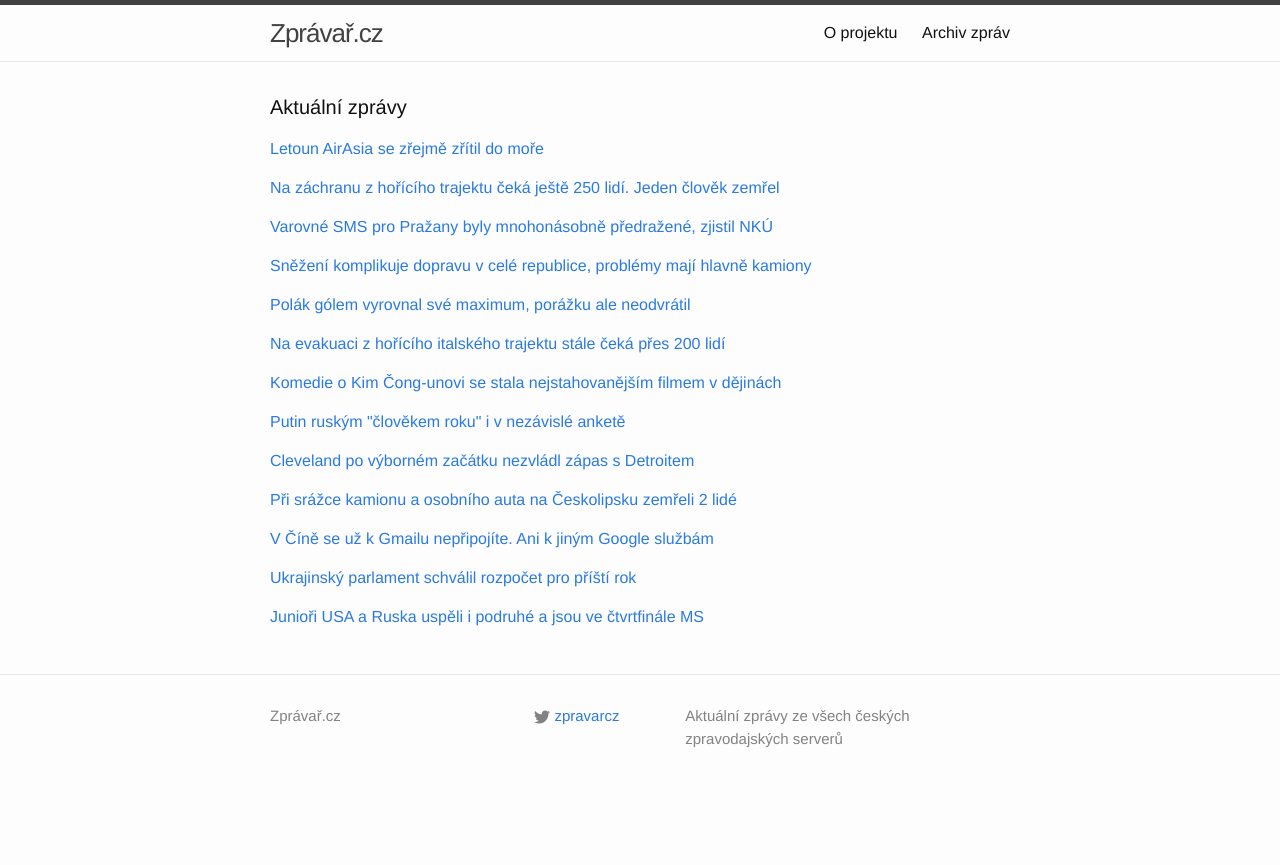
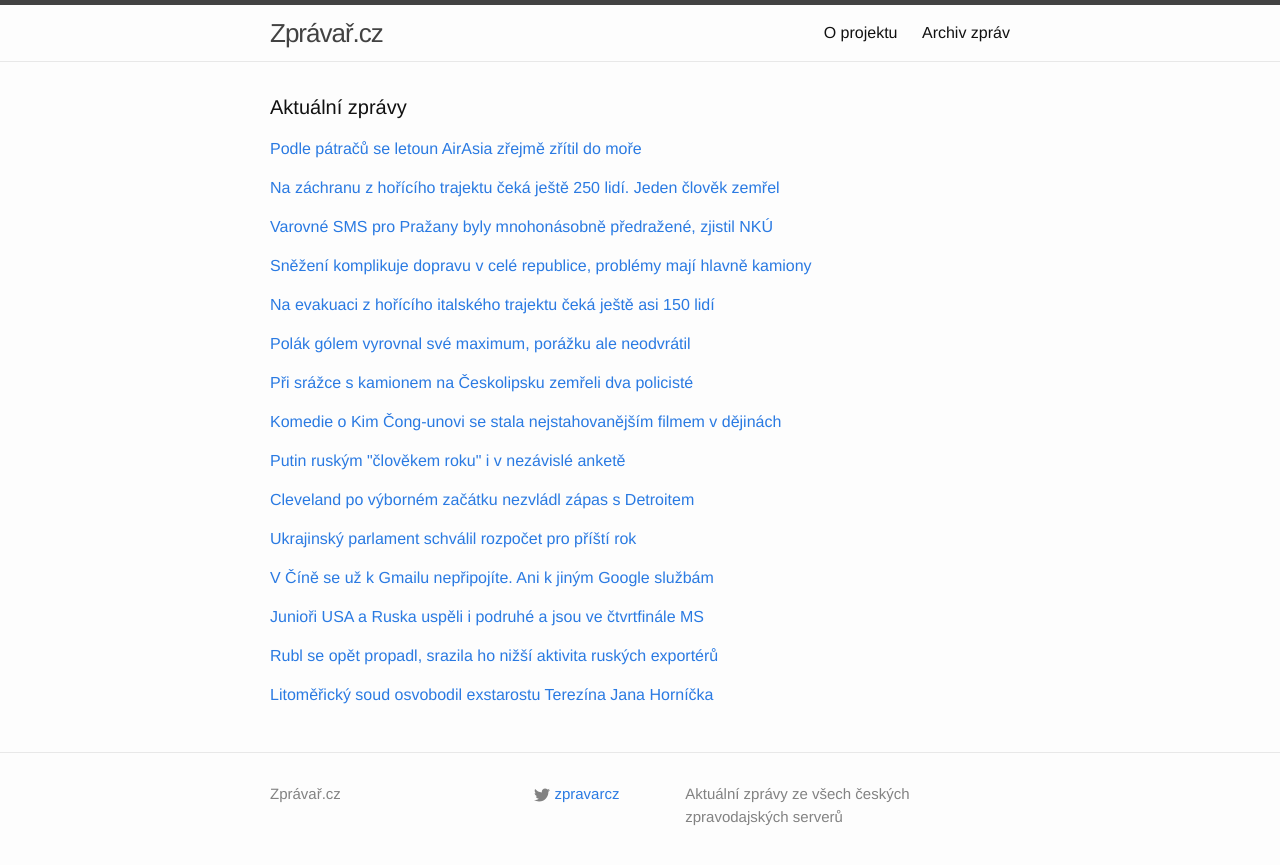
Before and after one commit to adliska/zpravar, a Jekyll site: the page built from index.html, in a window 1280 px wide. Shown: the top 865 px of the page. Built offline with Jekyll 4.4.1, drawn with Linux system fonts in a browser that asks for light colours; some of the changed lines change nothing that is shown.

Commit message:
zpravar news update

```diff
--- a/index.html
+++ b/index.html
@@ -5,9 +5,10 @@ layout: default
 <div class="home">
     <h1 class="page-heading">Aktuální zprávy</h1>
 
-<p><a href="javascript:;" onclick="toggle_visibility('zpravy0')">Letoun AirAsia se zřejmě zřítil do moře</a></p>
+<p><a href="javascript:;" onclick="toggle_visibility('zpravy0')">Podle pátračů se letoun AirAsia zřejmě zřítil do moře</a></p>
 <div id="zpravy0" style="display:none">
 <ul>
+<li><a href=http://www.tyden.cz/rubriky/zahranici/asie-a-oceanie/podle-patracu-se-letoun-airasia-zrejme-zritil-do-more_328529.html>Podle pátračů se letoun AirAsia zřejmě zřítil do moře - www.tyden.cz</a></li>
 <li><a href=http://www.ceskatelevize.cz/ct24/svet/296625-letoun-airasia-se-zrejme-zritil-do-more/>Letoun AirAsia se zřejmě zřítil do moře - www.ceskatelevize.cz</a></li>
 <li><a href=http://zahranicni.ihned.cz/c1-63309200-prvni-stopy-po-zmizelem-letadle-airasia-v-mori-se-nasly-objekty>První stopy po zmizelém letadle AirAsia? V moři se našly objekty - zahranicni.ihned.cz</a></li>
 <li><a href=http://www.rozhlas.cz/_zprava/letoun-spolecnosti-airasia-se-podle-expertu-zritil-u-ostrova-belitung--1437144>Letoun společnosti AirAsia se podle expertů zřítil u ostrova Belitung - www.rozhlas.cz</a></li>
@@ -64,8 +65,18 @@ layout: default
 <li><a href=http://www.ceskenoviny.cz/zpravy/zpravy/v-nekterych-krajich-snezi-silnicari-radi-zvysenou-opatrnost/1163072>V některých krajích sněží, silničáři radí zvýšenou opatrnost - www.ceskenoviny.cz</a></li>
 <li><a href=http://www.denik.cz/z_domova/snih-a-mraz-komplikuje-dopravu-na-silnicich-20141229.html>Čerstvý sníh a mráz komplikují dopravu na silnicích - www.denik.cz</a></li>
 </ul>
-</div><p><a href="javascript:;" onclick="toggle_visibility('zpravy4')">Polák gólem vyrovnal své maximum, porážku ale neodvrátil</a></p>
+</div><p><a href="javascript:;" onclick="toggle_visibility('zpravy4')">Na evakuaci z hořícího italského trajektu čeká ještě asi 150 lidí</a></p>
 <div id="zpravy4" style="display:none">
+<ul>
+<li><a href=http://www.rozhlas.cz/_zprava/na-evakuaci-z-horiciho-italskeho-trajektu-ceka-jeste-asi-150-lidi--1437121>Na evakuaci z hořícího italského trajektu čeká ještě asi 150 lidí - www.rozhlas.cz</a></li>
+<li><a href=http://www.rozhlas.cz/_zprava/na-evakuaci-z-horiciho-italskeho-trajektu-stale-ceka-pres-200-lidi--1437121>Na evakuaci z hořícího italského trajektu stále čeká přes 200 lidí - www.rozhlas.cz</a></li>
+<li><a href=http://www.rozhlas.cz/_zprava/evakuace-z-horiciho-italskeho-trajektu-pokracuje-na-palube-je-stale-pres-200-lidi--1437121>Evakuace z hořícího italského trajektu pokračuje, na palubě je stále přes 200 lidí - www.rozhlas.cz</a></li>
+<li><a href=http://www.rozhlas.cz/_zprava/evakuace-z-horiciho-italskeho-trajektu-pokracuje-na-palube-je-stale-250-lidi--1437121>Evakuace z hořícího italského trajektu pokračuje, na palubě je stále 250 lidí - www.rozhlas.cz</a></li>
+<li><a href=http://www.rozhlas.cz/_zprava/zachranari-pokracuji-v-evakuaci-lidi-z-horiciho-italskeho-trajektu-250-lidi-je-stale-na-palube--1437121>Záchranáři pokračují v evakuaci lidí z hořícího italského trajektu, 250 lidí je stále na palubě - www.rozhlas.cz</a></li>
+<li><a href=http://www.rozhlas.cz/_zprava/zachranari-pokracuji-v-evakuaci-lidi-z-horiciho-italskeho-trajektu-na-palube-jsou-udajne-i-cesi--1437121>Záchranáři pokračují v evakuaci lidí z hořícího italského trajektu, na palubě jsou údajně i Češi - www.rozhlas.cz</a></li>
+</ul>
+</div><p><a href="javascript:;" onclick="toggle_visibility('zpravy5')">Polák gólem vyrovnal své maximum, porážku ale neodvrátil</a></p>
+<div id="zpravy5" style="display:none">
 <ul>
 <li><a href=http://www.tyden.cz/rubriky/sport/hokej/nhl/polak-golem-vyrovnal-sve-maximum-porazku-ale-neodvratil_328544.html>Polák gólem vyrovnal své maximum, porážku ale neodvrátil - www.tyden.cz</a></li>
 <li><a href=http://www.rozhlas.cz/_zprava/polakuv-gol-v-nhl-torontu-k-bodum-proti-floride-nestacil-vancouver-podlehl-anaheimu--1437224>Polákův gól v NHL Torontu k bodům proti Floridě nestačil, Vancouver podlehl Anaheimu - www.rozhlas.cz</a></li>
@@ -74,17 +85,17 @@ layout: default
 <li><a href=http://sport.aktualne.cz/svatecni-strelec-polak-se-poctvrte-trefil-toronto-ale-padlo/r~677f57a68f1e11e4b6d20025900fea04/>Sváteční střelec Polák se počtvrté trefil, Toronto ale padlo - sport.aktualne.cz</a></li>
 <li><a href=http://www.sportovninoviny.cz/zpravy/polak-si-v-nhl-ctvrtou-brankou-sezony-vyrovnal-osobni-maximum/1163070>Polák si v NHL čtvrtou brankou sezony vyrovnal osobní maximum - www.sportovninoviny.cz</a></li>
 </ul>
-</div><p><a href="javascript:;" onclick="toggle_visibility('zpravy5')">Na evakuaci z hořícího italského trajektu stále čeká přes 200 lidí</a></p>
-<div id="zpravy5" style="display:none">
+</div><p><a href="javascript:;" onclick="toggle_visibility('zpravy6')">Při srážce s kamionem na Českolipsku zemřeli dva policisté</a></p>
+<div id="zpravy6" style="display:none">
 <ul>
-<li><a href=http://www.rozhlas.cz/_zprava/na-evakuaci-z-horiciho-italskeho-trajektu-stale-ceka-pres-200-lidi--1437121>Na evakuaci z hořícího italského trajektu stále čeká přes 200 lidí - www.rozhlas.cz</a></li>
-<li><a href=http://www.rozhlas.cz/_zprava/evakuace-z-horiciho-italskeho-trajektu-pokracuje-na-palube-je-stale-pres-200-lidi--1437121>Evakuace z hořícího italského trajektu pokračuje, na palubě je stále přes 200 lidí - www.rozhlas.cz</a></li>
-<li><a href=http://www.rozhlas.cz/_zprava/evakuace-z-horiciho-italskeho-trajektu-pokracuje-na-palube-je-stale-250-lidi--1437121>Evakuace z hořícího italského trajektu pokračuje, na palubě je stále 250 lidí - www.rozhlas.cz</a></li>
-<li><a href=http://www.rozhlas.cz/_zprava/zachranari-pokracuji-v-evakuaci-lidi-z-horiciho-italskeho-trajektu-250-lidi-je-stale-na-palube--1437121>Záchranáři pokračují v evakuaci lidí z hořícího italského trajektu, 250 lidí je stále na palubě - www.rozhlas.cz</a></li>
-<li><a href=http://www.rozhlas.cz/_zprava/zachranari-pokracuji-v-evakuaci-lidi-z-horiciho-italskeho-trajektu-na-palube-jsou-udajne-i-cesi--1437121>Záchranáři pokračují v evakuaci lidí z hořícího italského trajektu, na palubě jsou údajně i Češi - www.rozhlas.cz</a></li>
+<li><a href=http://www.ceskenoviny.cz/zpravy/zpravy/pri-srazce-s-kamionem-na-ceskolipsku-zemreli-dva-policiste/1163142>Při srážce s kamionem na Českolipsku zemřeli dva policisté - www.ceskenoviny.cz</a></li>
+<li><a href=http://www.ceskenoviny.cz/zpravy/zpravy/pri-srazce-kamionu-a-osobniho-auta-na-ceskolipsku-zemreli-2-lide/1163142>Při srážce kamionu a osobního auta na Českolipsku zemřeli 2 lidé - www.ceskenoviny.cz</a></li>
+<li><a href=http://zpravy.aktualne.cz/regiony/liberecky/pri-srazce-kamionu-s-autem-na-ceskolipsku-zemreli-dva-lide/r~46505f508f3a11e498be002590604f2e/>Při srážce kamionu s autem na Českolipsku zemřeli dva lidé - zpravy.aktualne.cz</a></li>
+<li><a href=http://www.novinky.cz/krimi/357359-dodavka-s-policisty-se-srazila-na-ceskolipsku-s-kamionem-dva-muzi-zemreli.html>Dodávka s policisty se srazila na Českolipsku s kamiónem, dva muži zemřeli - www.novinky.cz</a></li>
+<li><a href=http://www.novinky.cz/krimi/357359-auto-se-srazilo-s-kamionem-na-ceskolipsku-dva-mrtvi.html>Auto se srazilo s kamiónem na Českolipsku, dva mrtví - www.novinky.cz</a></li>
 </ul>
-</div><p><a href="javascript:;" onclick="toggle_visibility('zpravy6')">Komedie o Kim Čong-unovi se stala nejstahovanějším filmem v dějinách</a></p>
-<div id="zpravy6" style="display:none">
+</div><p><a href="javascript:;" onclick="toggle_visibility('zpravy7')">Komedie o Kim Čong-unovi se stala nejstahovanějším filmem v dějinách</a></p>
+<div id="zpravy7" style="display:none">
 <ul>
 <li><a href=http://www.novinky.cz/kultura/357349-komedie-o-kim-cong-unovi-se-stala-nejstahovanejsim-filmem-v-dejinach.html>Komedie o Kim Čong-unovi se stala nejstahovanějším filmem v dějinách - www.novinky.cz</a></li>
 <li><a href=http://www.ceskatelevize.cz/ct24/svet/296635-hackerska-afera-jako-reklama-the-interview-vydelava-miliony/>Hackerská aféra jako reklama: The Interview vydělává miliony - www.ceskatelevize.cz</a></li>
@@ -92,45 +103,37 @@ layout: default
 <li><a href=http://zpravy.aktualne.cz/zahranici/komedie-the-interview-slavi-uspech-ma-uz-miliony-stazeni/r~d48d69448f2511e4a7d8002590604f2e/>Komedie The Interview slaví úspěch. Má už miliony stažení - zpravy.aktualne.cz</a></li>
 <li><a href=http://www.ceskenoviny.cz/zpravy/zpravy/film-the-interview-si-jiz-stahly-vice-nez-dva-miliony-lidi/1163058>Film The Interview si již stáhly více než dva miliony lidí - www.ceskenoviny.cz</a></li>
 </ul>
-</div><p><a href="javascript:;" onclick="toggle_visibility('zpravy7')">Putin ruským "člověkem roku" i v nezávislé anketě</a></p>
-<div id="zpravy7" style="display:none">
+</div><p><a href="javascript:;" onclick="toggle_visibility('zpravy8')">Putin ruským "člověkem roku" i v nezávislé anketě</a></p>
+<div id="zpravy8" style="display:none">
 <ul>
 <li><a href=http://www.ceskenoviny.cz/zpravy/zpravy/putin-ruskym-clovekem-roku-i-v-nezavisle-ankete/1163123>Putin ruským "člověkem roku" i v nezávislé anketě - www.ceskenoviny.cz</a></li>
 <li><a href=http://www.novinky.cz/zahranicni/evropa/357363-rusove-volili-cloveka-roku-posestnacte-v-rade-zvitezil-putin.html>Rusové volili člověka roku. Pošestnácté v řadě zvítězil Putin - www.novinky.cz</a></li>
 <li><a href=http://echo24.cz/a/iXFyw>Putin je ruským 'člověkem roku'. Už pošestnácté - echo24.cz</a></li>
 <li><a href=http://zpravy.aktualne.cz/zahranici/putin-je-podle-rusu-clovekem-roku-ziskal-rekordni-podporu/r~7668bdfe8f3511e49f60002590604f2e/>Putin je podle Rusů člověkem roku. Získal rekordní podporu - zpravy.aktualne.cz</a></li>
 </ul>
-</div><p><a href="javascript:;" onclick="toggle_visibility('zpravy8')">Cleveland po výborném začátku nezvládl zápas s Detroitem</a></p>
-<div id="zpravy8" style="display:none">
+</div><p><a href="javascript:;" onclick="toggle_visibility('zpravy9')">Cleveland po výborném začátku nezvládl zápas s Detroitem</a></p>
+<div id="zpravy9" style="display:none">
 <ul>
 <li><a href=http://www.denik.cz/ostatni_sport/cleveland-po-vybornem-zacatku-nezvladl-zapas-s-detroitem-20141229.html>Cleveland po výborném začátku nezvládl zápas s Detroitem - www.denik.cz</a></li>
 <li><a href=http://sport.idnes.cz/basketbalova-nba-0kd-/basket.aspx?c=A141229_085142_sport-basket_ald>Skvělý nástup, pak totální výbuch. Cleveland doma podlehl Detroitu - sport.idnes.cz</a></li>
 <li><a href=http://www.sportovninoviny.cz/zpravy/cleveland-po-vybornem-zacatku-nezvladl-zapas-s-detroitem/1163104>Cleveland po výborném začátku nezvládl zápas s Detroitem - www.sportovninoviny.cz</a></li>
 <li><a href=http://sport.aktualne.cz/cleveland-po-vybornem-zacatku-nezvladl-zapas-s-detroitem/r~491462c48f2e11e4bdad0025900fea04/>Cleveland po výborném začátku nezvládl zápas s Detroitem - sport.aktualne.cz</a></li>
 </ul>
-</div><p><a href="javascript:;" onclick="toggle_visibility('zpravy9')">Při srážce kamionu a osobního auta na Českolipsku zemřeli 2 lidé</a></p>
-<div id="zpravy9" style="display:none">
+</div><p><a href="javascript:;" onclick="toggle_visibility('zpravy10')">Ukrajinský parlament schválil rozpočet pro příští rok</a></p>
+<div id="zpravy10" style="display:none">
 <ul>
-<li><a href=http://www.ceskenoviny.cz/zpravy/zpravy/pri-srazce-kamionu-a-osobniho-auta-na-ceskolipsku-zemreli-2-lide/1163142>Při srážce kamionu a osobního auta na Českolipsku zemřeli 2 lidé - www.ceskenoviny.cz</a></li>
-<li><a href=http://zpravy.aktualne.cz/regiony/liberecky/pri-srazce-kamionu-s-autem-na-ceskolipsku-zemreli-dva-lide/r~46505f508f3a11e498be002590604f2e/>Při srážce kamionu s autem na Českolipsku zemřeli dva lidé - zpravy.aktualne.cz</a></li>
-<li><a href=http://www.novinky.cz/krimi/357359-dodavka-s-policisty-se-srazila-na-ceskolipsku-s-kamionem-dva-muzi-zemreli.html>Dodávka s policisty se srazila na Českolipsku s kamiónem, dva muži zemřeli - www.novinky.cz</a></li>
-<li><a href=http://www.novinky.cz/krimi/357359-auto-se-srazilo-s-kamionem-na-ceskolipsku-dva-mrtvi.html>Auto se srazilo s kamiónem na Českolipsku, dva mrtví - www.novinky.cz</a></li>
+<li><a href=http://www.ceskatelevize.cz/ct24/svet/296628-ukrajinsky-parlament-schvalil-rozpocet-pro-pristi-rok/>Ukrajinský parlament schválil rozpočet pro příští rok - www.ceskatelevize.cz</a></li>
+<li><a href=http://www.ceskatelevize.cz/ct24/ekonomika/296628-ukrajinsky-parlament-schvalil-rozpocet-pro-pristi-rok/>Ukrajinský parlament schválil rozpočet pro příští rok - www.ceskatelevize.cz</a></li>
+<li><a href=http://www.ceskenoviny.cz/zpravy/zpravy/v-minsku-by-se-mohlo-jednat-o-ukrajine-schuzka-je-vsak-odkladana/1163063>V Minsku by se mohlo jednat o Ukrajině, schůzka je však odkládána - www.ceskenoviny.cz</a></li>
+<li><a href=http://www.novinky.cz/zahranicni/evropa/357347-ukrajina-schvalila-rozpocet-aby-mohla-zadat-o-pujcku.html>Ukrajina schválila rozpočet, aby mohla žádat o půjčku - www.novinky.cz</a></li>
 </ul>
-</div><p><a href="javascript:;" onclick="toggle_visibility('zpravy10')">V Číně se už k Gmailu nepřipojíte. Ani k jiným Google službám</a></p>
-<div id="zpravy10" style="display:none">
+</div><p><a href="javascript:;" onclick="toggle_visibility('zpravy11')">V Číně se už k Gmailu nepřipojíte. Ani k jiným Google službám</a></p>
+<div id="zpravy11" style="display:none">
 <ul>
 <li><a href=http://echo24.cz/a/iMMS8>V Číně se už k Gmailu nepřipojíte. Ani k jiným Google službám - echo24.cz</a></li>
 <li><a href=http://e-svet.e15.cz/internet/cinska-cenzura-zablokovala-elektronickou-postu-googlu-1148991>Čínská cenzura zablokovala elektronickou poštu Googlu - e-svet.e15.cz</a></li>
 <li><a href=http://byznys.ihned.cz/c1-63309180-cina-zablokovala-gmail-jde-o-dalsi-cenzuru-tvrdi-organizace-greatfire>Čína zablokovala Gmail. Jde o další cenzuru, tvrdí organizace GreatFire - byznys.ihned.cz</a></li>
 <li><a href=http://www.financninoviny.cz/zpravodajstvi/zpravy/cina-zablokovala-sluzby-elektronicke-posty-googlu/1163112>Čína zablokovala služby elektronické pošty Googlu - www.financninoviny.cz</a></li>
-</ul>
-</div><p><a href="javascript:;" onclick="toggle_visibility('zpravy11')">Ukrajinský parlament schválil rozpočet pro příští rok</a></p>
-<div id="zpravy11" style="display:none">
-<ul>
-<li><a href=http://www.ceskatelevize.cz/ct24/svet/296628-ukrajinsky-parlament-schvalil-rozpocet-pro-pristi-rok/>Ukrajinský parlament schválil rozpočet pro příští rok - www.ceskatelevize.cz</a></li>
-<li><a href=http://www.ceskatelevize.cz/ct24/ekonomika/296628-ukrajinsky-parlament-schvalil-rozpocet-pro-pristi-rok/>Ukrajinský parlament schválil rozpočet pro příští rok - www.ceskatelevize.cz</a></li>
-<li><a href=http://www.ceskenoviny.cz/zpravy/zpravy/v-minsku-by-se-mohlo-jednat-o-ukrajine-schuzka-je-vsak-odkladana/1163063>V Minsku by se mohlo jednat o Ukrajině, schůzka je však odkládána - www.ceskenoviny.cz</a></li>
-<li><a href=http://www.novinky.cz/zahranicni/evropa/357347-ukrajina-schvalila-rozpocet-aby-mohla-zadat-o-pujcku.html>Ukrajina schválila rozpočet, aby mohla žádat o půjčku - www.novinky.cz</a></li>
 </ul>
 </div><p><a href="javascript:;" onclick="toggle_visibility('zpravy12')">Junioři USA a Ruska uspěli i podruhé a jsou ve čtvrtfinále MS</a></p>
 <div id="zpravy12" style="display:none">
@@ -139,4 +142,18 @@ layout: default
 <li><a href=http://www.denik.cz/hokej/hokejiste-usa-a-ruska-vyhrali-na-juniorskem-ms-i-druhe-zapasy-20141229.html>Hokejisté USA a Ruska vyhráli na juniorském MS i druhé zápasy - www.denik.cz</a></li>
 <li><a href=http://www.sportovninoviny.cz/zpravy/hokejiste-usa-a-ruska-vyhrali-na-juniorskem-ms-i-druhe-zapasy/1163074>Hokejisté USA a Ruska vyhráli na juniorském MS i druhé zápasy - www.sportovninoviny.cz</a></li>
 </ul>
+</div><p><a href="javascript:;" onclick="toggle_visibility('zpravy13')">Rubl se opět propadl, srazila ho nižší aktivita ruských exportérů</a></p>
+<div id="zpravy13" style="display:none">
+<ul>
+<li><a href=http://zpravy.e15.cz/burzy-a-trhy/meny/rubl-se-opet-propadl-srazila-ho-nizsi-aktivita-ruskych-exporteru-1149002>Rubl se opět propadl, srazila ho nižší aktivita ruských exportérů - zpravy.e15.cz</a></li>
+<li><a href=http://www.novinky.cz/ekonomika/357364-rubl-znovu-oslabuje-propadl-se-o-vice-nez-sest-procent.html>Rubl znovu oslabuje, propadl se o více než šest procent  - www.novinky.cz</a></li>
+<li><a href=http://www.financninoviny.cz/zpravodajstvi/zpravy/rubl-kvuli-snizene-aktivite-vyvozcu-na-trhu-klesl-o-sest-procent/1163129>Rubl kvůli snížené aktivitě vývozců na trhu klesl o šest procent - www.financninoviny.cz</a></li>
+</ul>
+</div><p><a href="javascript:;" onclick="toggle_visibility('zpravy14')">Litoměřický soud osvobodil exstarostu Terezína Jana Horníčka</a></p>
+<div id="zpravy14" style="display:none">
+<ul>
+<li><a href=http://www.rozhlas.cz/_zprava/litomericky-soud-osvobodil-exstarostu-terezina-jana-hornicka--1437269>Litoměřický soud osvobodil exstarostu Terezína Jana Horníčka - www.rozhlas.cz</a></li>
+<li><a href=http://www.ceskatelevize.cz/ct24/regiony/296640-litomericky-soud-osvobodil-exstarostu-terezina-jana-hornicka/>Litoměřický soud osvobodil exstarostu Terezína Jana Horníčka - www.ceskatelevize.cz</a></li>
+<li><a href=http://www.ceskenoviny.cz/zpravy/zpravy/litomericky-soud-osvobodil-exstarostu-terezina-jana-hornicka/1163141>Litoměřický soud osvobodil exstarostu Terezína Jana Horníčka - www.ceskenoviny.cz</a></li>
+</ul>
 </div></div>
```
